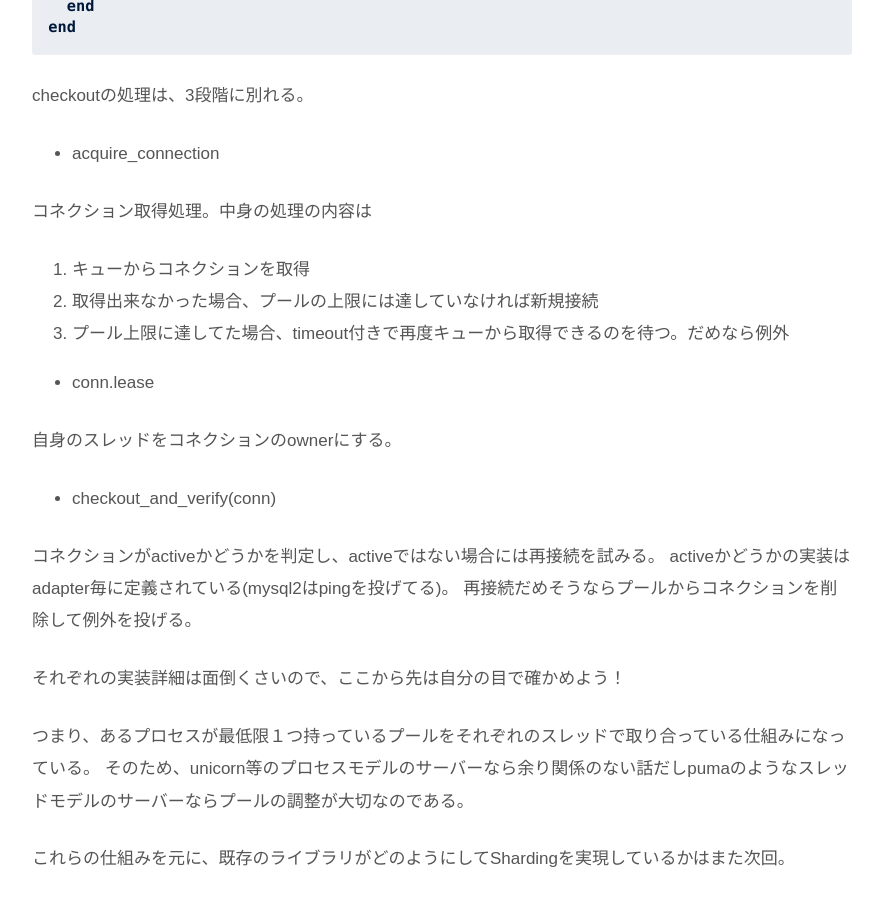
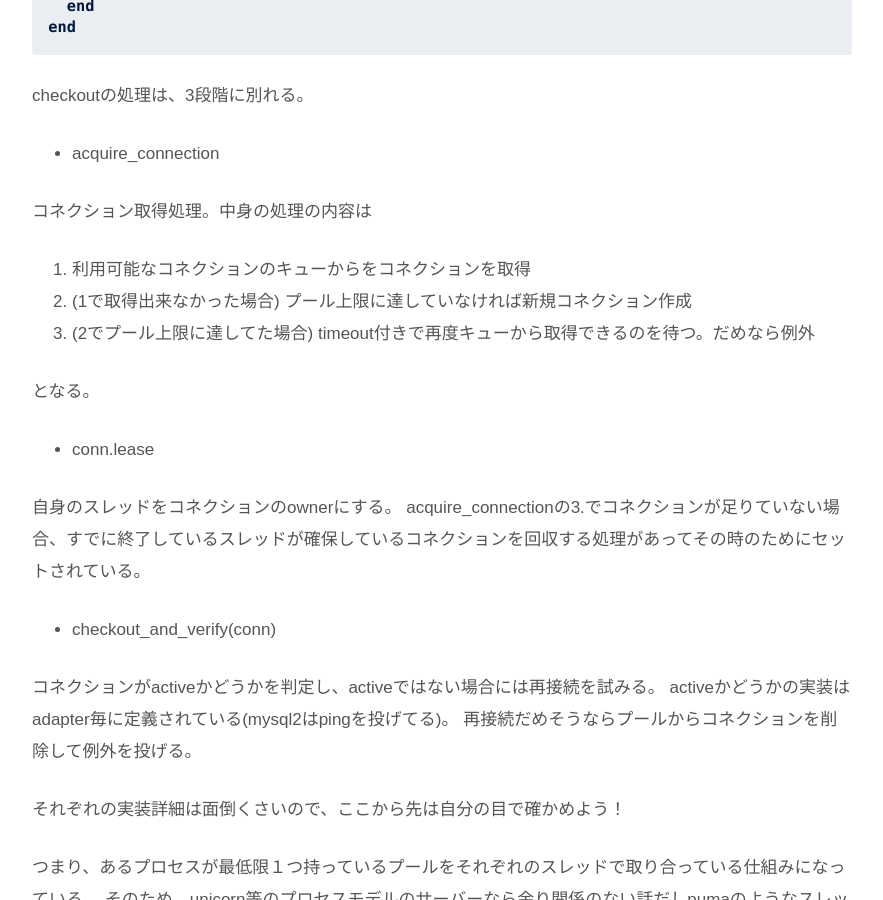
Before and after one commit to daichirata-blog/daichirata-blog.github.io, a Jekyll site: the page built from _posts/2015-11-19-activerecord-connection.md, in a window 1280 px wide and 900 px high, scrolled down 5868 px. Shown: the whole window, without its empty margins (198-1081 px from the left). Built offline with Jekyll 4.4.1, drawn with Linux system fonts in a browser that asks for light colours; comment, search, counter and statistics services are not loaded; some of the changed text lies outside the part shown.

Commit message:
fix an entry.

```diff
--- a/_posts/2015-11-19-activerecord-connection.md
+++ b/_posts/2015-11-19-activerecord-connection.md
@@ -4,7 +4,7 @@ categories:
   -
 ---
 
-yet anotherなActiveRecordのShardingライブラリを設計する為、コネクション管理と実際にコネクションがどのように使用されているのかを書き留めておく。
+ActiveRecordのShardingライブラリを設計する際に対応する必要がある、コネクション管理と実際にコネクションがどのように使用されているのかの部分について書き留めておく。
 対象のバージョンは4.2.4だけど4系なら大体同じなので問題ないと思う。
 
 データベースへの接続はinitializerで行われる。
@@ -236,13 +236,17 @@ checkoutの処理は、3段階に別れる。
 * acquire_connection
 
 コネクション取得処理。中身の処理の内容は
-1. キューからコネクションを取得
-2. 取得出来なかった場合、プールの上限には達していなければ新規接続
-3. プール上限に達してた場合、timeout付きで再度キューから取得できるのを待つ。だめなら例外
+
+1. 利用可能なコネクションのキューからをコネクションを取得
+2. (1で取得出来なかった場合) プール上限に達していなければ新規コネクション作成
+3. (2でプール上限に達してた場合) timeout付きで再度キューから取得できるのを待つ。だめなら例外
+
+となる。
 
 * conn.lease
 
 自身のスレッドをコネクションのownerにする。
+acquire_connectionの3.でコネクションが足りていない場合、すでに終了しているスレッドが確保しているコネクションを回収する処理があってその時のためにセットされている。
 
 * checkout_and_verify(conn)
 
```
Also changed, not shown: _drafts/heroku_to_openshift.md (+1 -1 lines).
